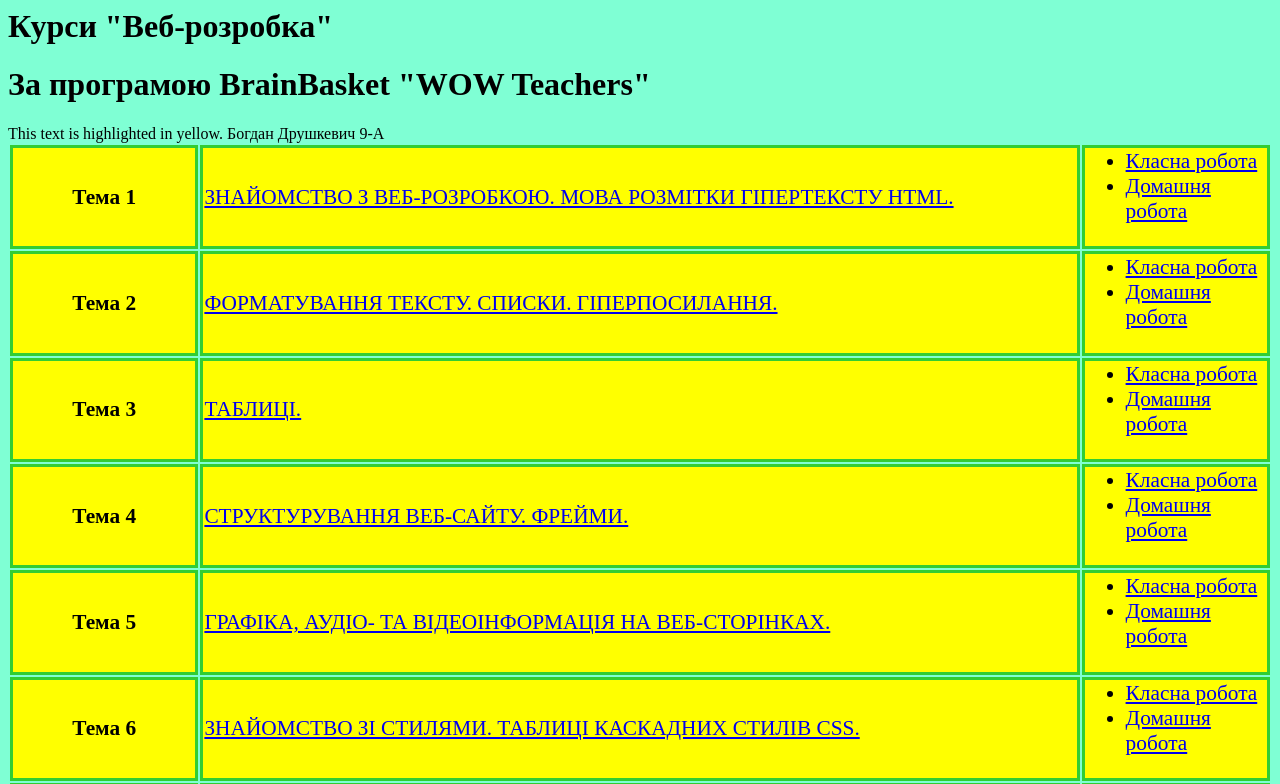
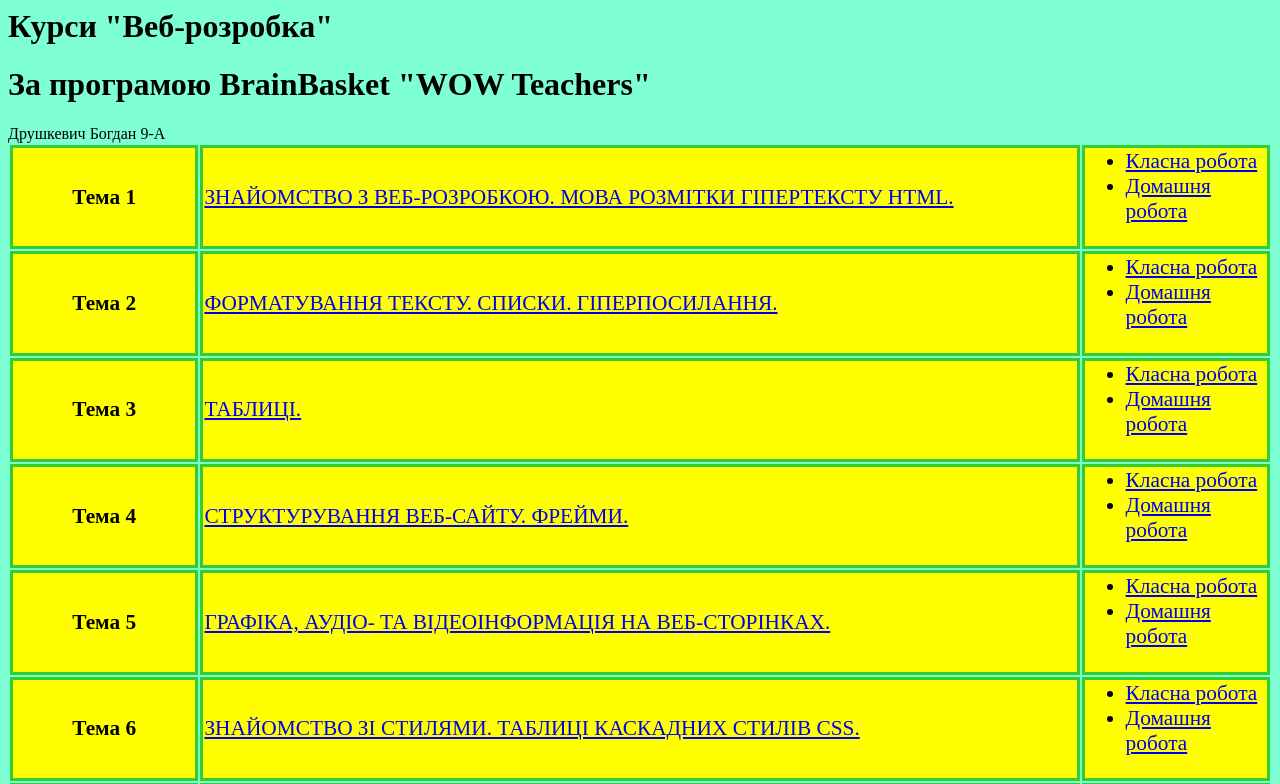
Before and after one commit to Droushb/BrainBasket, a plain HTML site: page index.html in a window 1280 px wide. Shown: the top 784 px of the page. Drawn offline with Linux system fonts and the light colour scheme.

Commit message:
Update index.html

```diff
--- a/index.html
+++ b/index.html
@@ -35,8 +35,7 @@
 <BODY bgcolor=#7FFFD4>
 <H1>Курси "Веб-розробка" </H1>
 <H1>За програмою BrainBasket "WOW Teachers" </H1>
-	<span background-color: #FBA61F>This text is highlighted in yellow.</span>
-<Font background-color: #FBA61F>Богдан Друшкевич 9-А</font>
+	<span background-color: #FBA61F>Друшкевич Богдан 9-А</span>
 <Table class="Tab1">
 <tr>
 <td class="td1">Тема 1</td>
```
